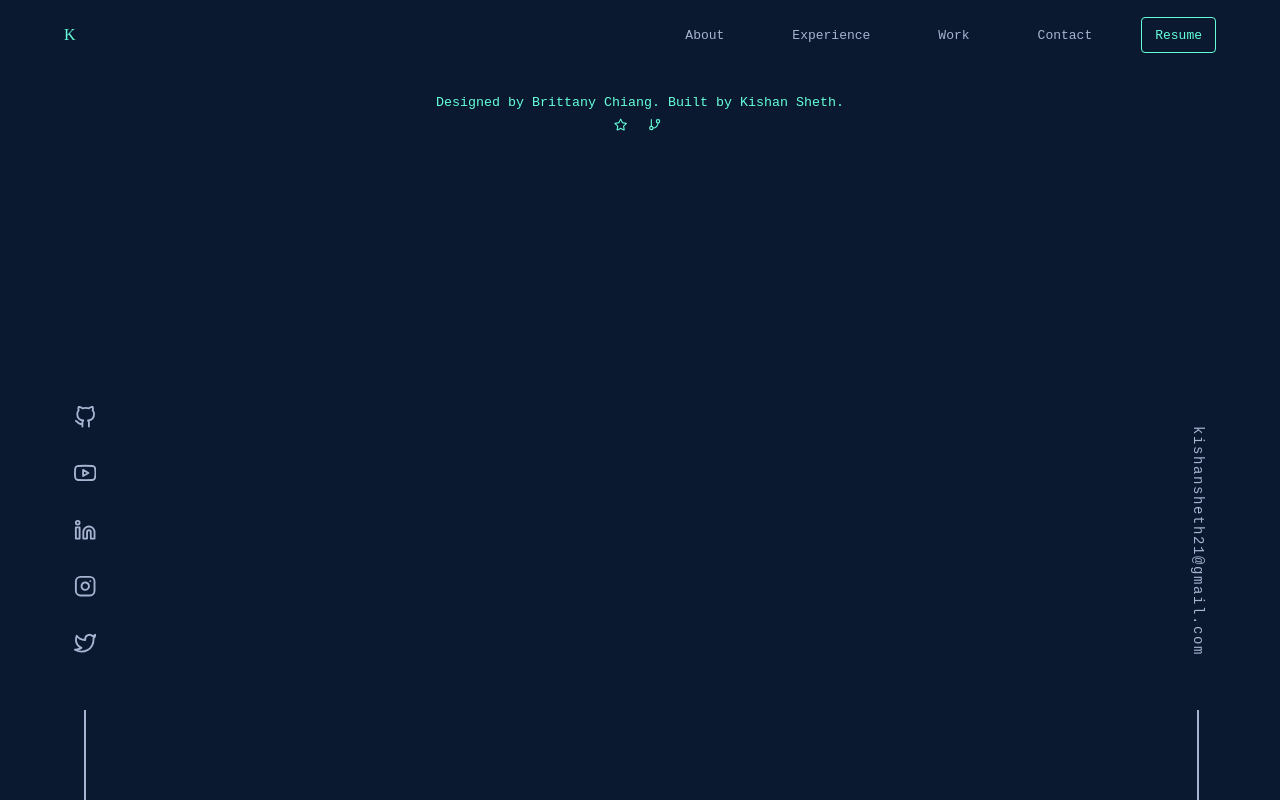
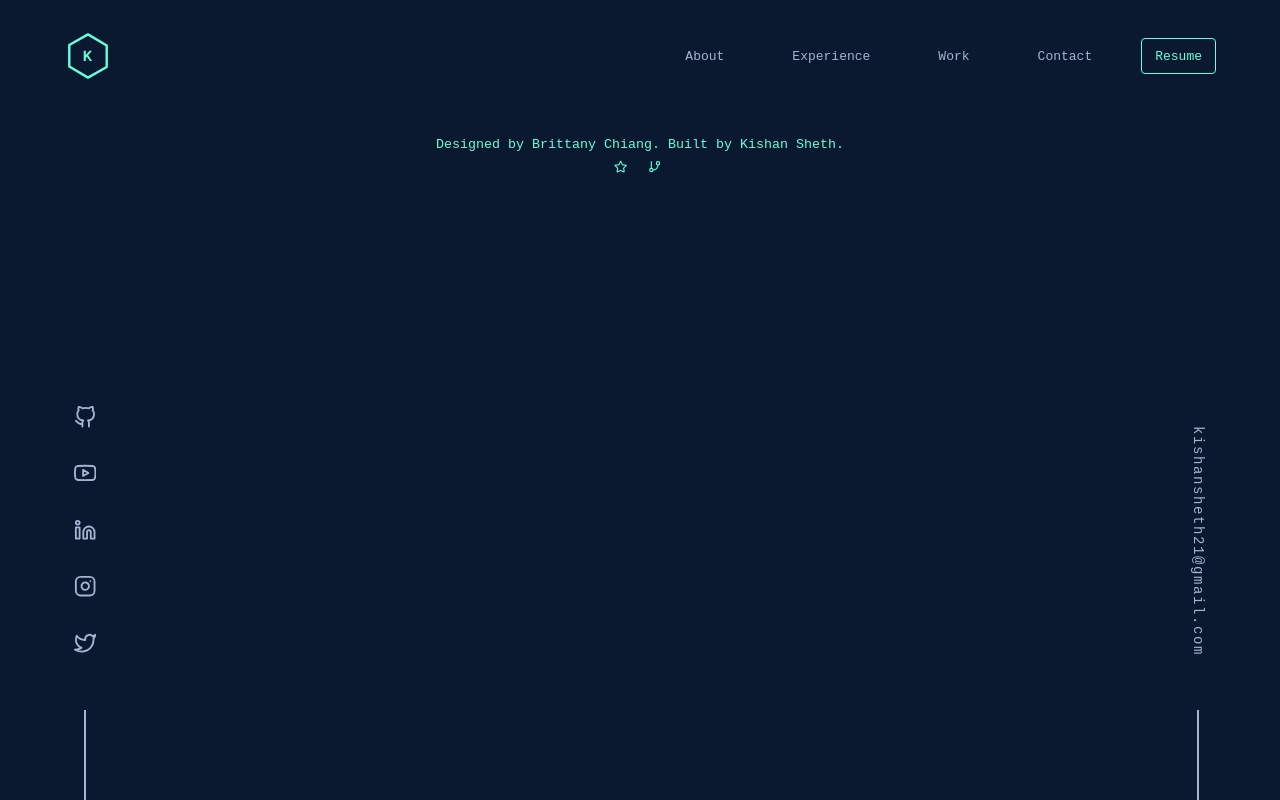
Before and after one commit to koolkishan/nextjs-portfolio, a Next.js app: page / in a window 1280 px wide. Built offline with nearby package versions, Linux system fonts and the light colour scheme; no server answers.

Commit message:
Added the K logo

```diff
--- /dev/null
+++ b/src/components/Logo.tsx
@@ -0,0 +1,31 @@
+import React from "react";
+
+function Logo() {
+  return (
+    <svg id="logo" xmlns="http://www.w3.org/2000/svg" viewBox="0 0 100 100">
+      <title>Logo</title>
+      <g>
+        <g id="K" transform="translate(35.000000, 35.000000)">
+          <path
+            fill="currentColor"
+            d="M 23.363281 24.847656 L 15.269531 13.421875 L 22.847656 4.730469 C 22.972656 4.582031 23.003906 4.375 22.925781 4.199219 C 22.847656 4.019531 22.675781 3.90625 22.488281 3.90625 L 18.683594 3.90625 C 18.546875 3.90625 18.417969 3.964844 18.324219 4.066406 L 10.429688 12.9375 L 10.429688 4.398438 C 10.429688 4.128906 10.210938 3.90625 9.945312 3.90625 L 6.566406 3.90625 C 6.300781 3.90625 6.085938 4.128906 6.085938 4.398438 L 6.085938 25.140625 C 6.085938 25.410156 6.300781 25.632812 6.566406 25.632812 L 9.945312 25.632812 C 10.210938 25.632812 10.429688 25.410156 10.429688 25.140625 L 10.429688 18.976562 L 12.644531 16.433594 L 19.007812 25.429688 C 19.097656 25.558594 19.246094 25.632812 19.398438 25.632812 L 22.972656 25.632812 C 23.15625 25.632812 23.320312 25.527344 23.402344 25.363281 C 23.484375 25.199219 23.472656 25 23.363281 24.847656 Z M 23.363281 24.847656 "
+          />
+        </g>
+        <path
+          stroke="currentColor"
+          strokeWidth="5"
+          strokeLinecap="round"
+          strokeLinejoin="round"
+          d="M 50, 5
+                  L 11, 27
+                  L 11, 72
+                  L 50, 95
+                  L 89, 73
+                  L 89, 28 z"
+        />
+      </g>
+    </svg>
+  );
+}
+
+export default Logo;
--- a/src/scss/components/_index.scss
+++ b/src/scss/components/_index.scss
@@ -1,3 +1,5 @@
 @import "social-icons";
 @import "email";
 @import "button";
+@import "link";
+@import "loader";
--- /dev/null
+++ b/src/scss/components/_link.scss
@@ -0,0 +1,24 @@
+.link {
+  text-decoration: none;
+  display: inline-block;
+  position: relative;
+  color: var(--theme-color);
+  &:after {
+    content: "";
+    position: absolute;
+    width: 100%;
+    transform: scaleX(0);
+    height: 0.5px;
+    bottom: 0;
+    left: 0;
+    background-color: var(--theme-color);
+    transform-origin: bottom right;
+    transition: transform 0.25s ease-out;
+  }
+  &:hover {
+    &::after {
+      transform: scaleX(1);
+      transform-origin: bottom left;
+    }
+  }
+}
--- /dev/null
+++ b/src/scss/components/_logo.scss
@@ -0,0 +1,6 @@
+#logo {
+  color: var(--theme-color);
+  height: 100%;
+  width: 100%;
+  fill: none;
+}
--- a/src/scss/sections/_navbar.scss
+++ b/src/scss/sections/_navbar.scss
@@ -9,6 +9,10 @@ nav {
     display: flex;
     justify-content: center;
     align-items: center;
+    height: 3rem;
+    width: 3rem;
+    fill: none;
+    margin: 2rem 0;
   }
   .nav-items {
     display: flex;
--- a/src/sections/Navbar.tsx
+++ b/src/sections/Navbar.tsx
@@ -1,4 +1,5 @@
 import Button from "@/components/Button";
+import Logo from "@/components/Logo";
 import Link from "next/link";
 import React from "react";
 
@@ -14,7 +15,9 @@ function Navbar() {
   ];
   return (
     <nav>
-      <div className="brand">K</div>
+      <div className="brand">
+        <Logo />
+      </div>
       <div className="nav-items">
         <ul className="nav-items-list">
           {sectionLinks.map(({ name, link }) => (
```
Also changed, not shown: src/components/Loader.tsx (added, +7 -0 lines), src/scss/components/_loader.scss (added).
